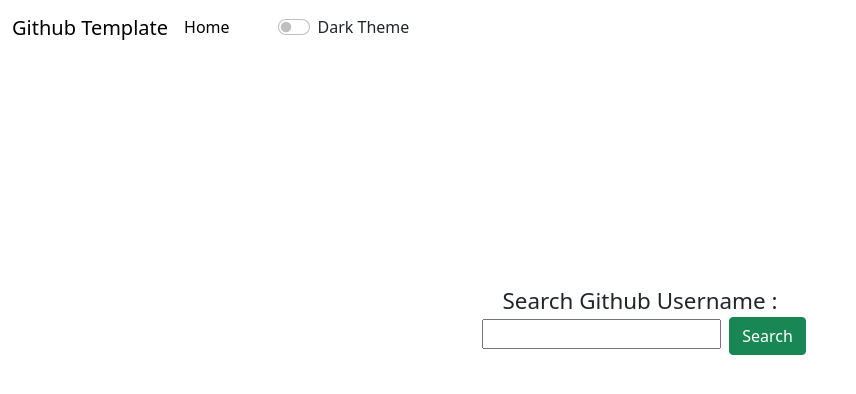
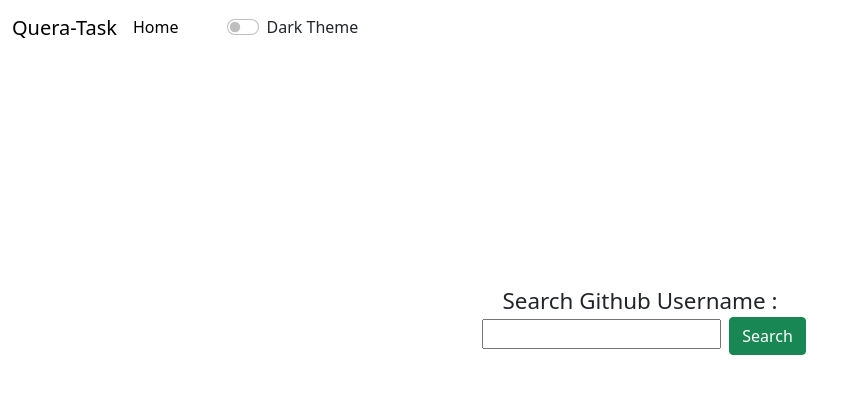
Before and after one commit to RamtinNorouziiii/Github-sample, a Next.js app: page / in a window 1280 px wide. Shown: the top 394 px of the page, without its empty margins (0-856 px from the left). Built offline with nearby package versions, Linux system fonts and the light colour scheme.

Commit message:
comments Added

```diff
--- a/components/Nav.js
+++ b/components/Nav.js
@@ -13,7 +13,7 @@
   return (
     <nav className="navbar navbar-expand-lg">
       <div className="container-fluid">
-        <a className="navbar-brand">Github Template</a>
+        <a className="navbar-brand">Quera-Task</a>
         <button
           className="navbar-toggler"
           type="button"
@@ -32,6 +32,7 @@
                 <a>Home</a>
               </Link>
             </li>
+                                    {/* Dark Theme */}
             <li className="nav-item mx-5">
               <div className="form-check form-switch" onChange={ThemeToggle}>
                 <input
@@ -48,6 +49,7 @@
                 </label>
               </div>
             </li>
+                                      {/* Dark Theme */}
           </ul>
         </div>
       </div>
--- a/pages/profile/[id].js
+++ b/pages/profile/[id].js
@@ -4,6 +4,7 @@
 import { UserProfile } from "../../components/userprofile";
 
 const UserDetail = ({ repos, user }) => {
+                          // pagination Setting
   const pageLimit =6
   const [pages] = useState(Math.ceil(repos.length / pageLimit));
   const [currentPage, setCurrentPage] = useState(1);
@@ -23,6 +24,7 @@
     const endIndex = startIndex + pageLimit;
     return repos.slice(startIndex, endIndex);
   };
+                        // pagination Setting
 
 
   return (
```
